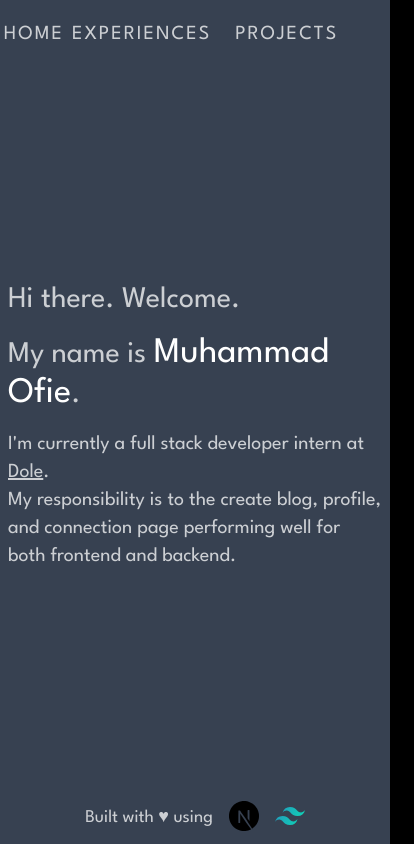
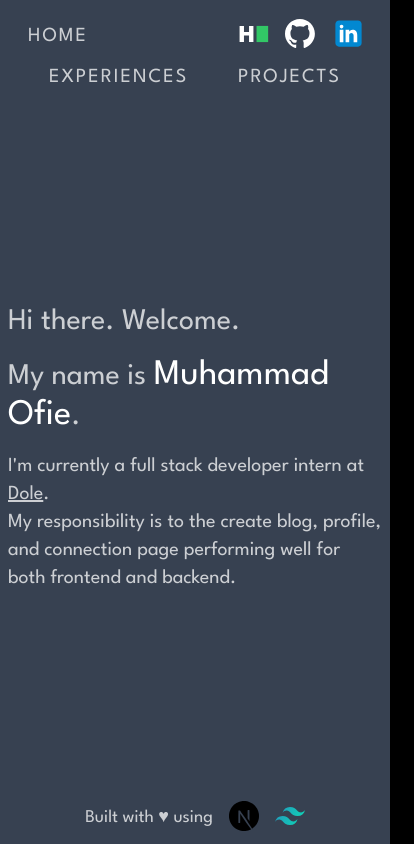
Before and after one commit to fieTarigan/fieTarigan, a Next.js app: page / in a window 390 px wide. Shown: the whole page, 414 px wide, since content can reach past the window. Built offline with nearby package versions, Linux system fonts and the light colour scheme.

Commit message:
fix: navbar

```diff
--- a/src/app/layout.tsx
+++ b/src/app/layout.tsx
@@ -27,9 +27,10 @@ export default function RootLayout({
   return (
     <html lang="en">
       <body className={leagueSpartan.className}>
-        <main className="flex flex-col items-center bg-gray-700 text-white/75">
+        <main className="flex flex-col items-center bg-gray-700 text-white/75 w-[100%]">
           <div className="flex flex-col justify-between items-center min-h-screen xl:w-[60%] lg:w-[70%] md:w-[80%] w-[100%]">
-            <div className="flex justify-between items-center min-w-[100%] min-h-fit py-4 px-6 text-xl tracking-widest">
+            <div className="grid grid-cols-1 w-[100%] py-4 px-6 text-xl tracking-widest">
+              <div className="flex justify-between items-center ">
                 <Link
                   href="/"
                   className="pt-1 px-1 rounded-sm transition-colors duration-300 transform hover:bg-gray-500"
@@ -37,10 +38,16 @@ export default function RootLayout({
                   HOME
                 </Link>
                 <div className="flex gap-4 items-center">
-                <Link href="/experiences" className="pt-1 px-1 rounded-sm transition-colors duration-300 transform hover:bg-gray-500">
+                  <Link
+                    href="/experiences"
+                    className="pt-1 px-1 rounded-sm transition-colors duration-300 transform hover:bg-gray-500 hidden xs:block"
+                  >
                     EXPERIENCES
                   </Link>
-                <Link href="/projects" className="pt-1 px-1 rounded-sm transition-colors duration-300 transform hover:bg-gray-500">
+                  <Link
+                    href="/projects"
+                    className="pt-1 px-1 rounded-sm transition-colors duration-300 transform hover:bg-gray-500 hidden xs:block"
+                  >
                     PROJECTS
                   </Link>
                   {/* <Link href="/about" className="pt-1 px-1 rounded-sm transition-colors duration-300 transform hover:bg-gray-500">
@@ -59,7 +66,23 @@ export default function RootLayout({
                 </div>
               </div>
 
-            <div className="min-w-[100%]" >{children}</div>
+              <div className="flex justify-around items-center xs:hidden pt-2">
+                <Link
+                  href="/experiences"
+                  className="pt-1 px-1 rounded-sm transition-colors duration-300 transform hover:bg-gray-500"
+                >
+                  EXPERIENCES
+                </Link>
+                <Link
+                  href="/projects"
+                  className="pt-1 px-1 rounded-sm transition-colors duration-300 transform hover:bg-gray-500"
+                >
+                  PROJECTS
+                </Link>
+              </div>
+            </div>
+
+            <div className="min-w-[100%]">{children}</div>
 
             <div className="flex items-center justify-center gap-4 py-3">
               <span className="pt-1 text-lg">Built with &hearts; using</span>
--- a/tailwind.config.ts
+++ b/tailwind.config.ts
@@ -1,4 +1,5 @@
 import type { Config } from 'tailwindcss'
+const defaultTheme = require('tailwindcss/defaultTheme')
 
 const config: Config = {
   content: [
@@ -14,6 +15,10 @@ const config: Config = {
           'conic-gradient(from 180deg at 50% 50%, var(--tw-gradient-stops))',
       },
     },
+    screens: {
+      'xs': '550px',
+      ...defaultTheme.screens,
+    }
   },
   plugins: [],
 }
```
Lines whose indentation alone changed are shown as unchanged.
